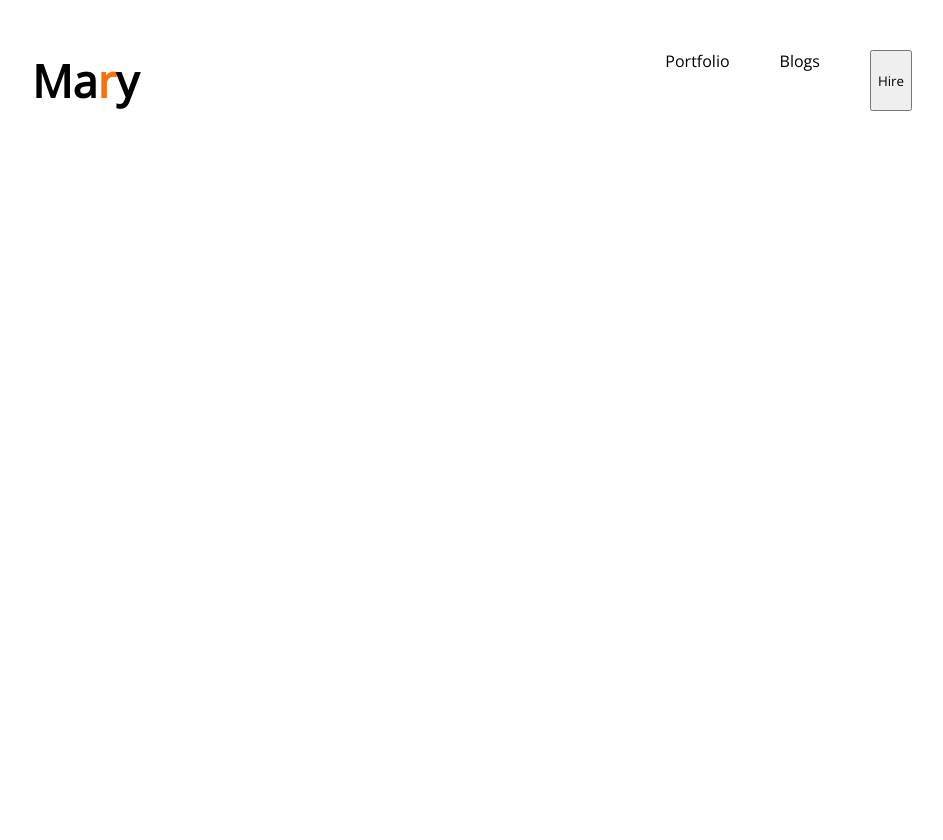
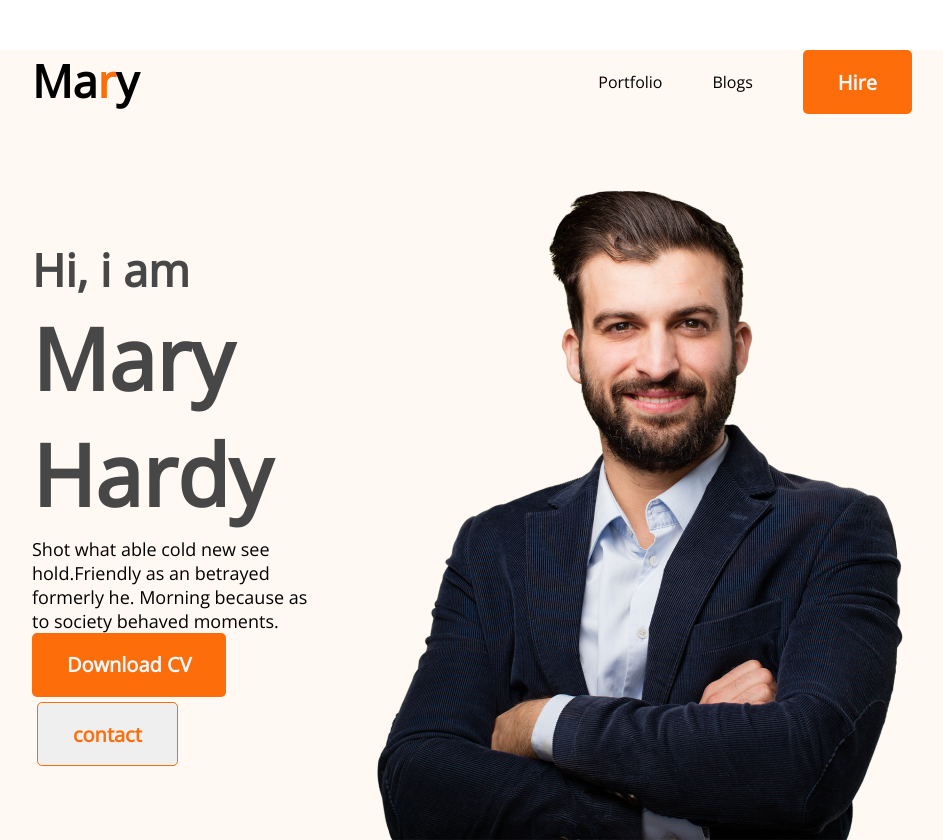
Before and after one commit to khalekur-phero/mary-portfolio, a plain HTML site: page index.html in a window 1280 px wide. Shown: the whole page, without its empty margins (168-1111 px from the left). Before the commit the page ends 800 px from the top, so only its background shows below. Drawn offline with nearby package versions, Linux system fonts and the light colour scheme.

Commit message:
mary-portfolio

```diff
--- a/index.html
+++ b/index.html
@@ -15,17 +15,30 @@
 </head>
 
 <body>
-    <header>
+    <header class="header">
         <nav>
             <h2 class="nav-title">Ma<span class="primary-text">r</span>y</h2>
             <ul>
                 <li>Portfolio</li>
                 <li>Blogs</li>
                 <li>
-                    <button>Hire</button>
+                    <button class="primary-btn">Hire</button>
                 </li>
             </ul>
         </nav>
+        <div class="title">
+            <div class="title-text">
+                <h3 class="title-secondary">Hi, i am</h3>
+                <h3 class="title-primary">Mary Hardy</h3>
+                <p class="title-p">Shot what able cold new see hold.Friendly as an betrayed formerly he. Morning because
+                    as to society
+                    behaved moments.</p>
+                <button class="primary-btn">Download CV</button>
+                <button class="contact-btn">contact</button>
+            </div>
+            <img src="images/hardy.png" alt="">
+
+        </div>
     </header>
     <main></main>
     <footer></footer>
--- a/styles.css
+++ b/styles.css
@@ -1,6 +1,10 @@
 * {
     margin: 0;
     font-family: 'Open Sans', sans-serif;
+}
+
+.header {
+    background: #FFF8F3;
 }
 
 nav {
@@ -18,6 +22,7 @@ nav {
 
 nav ul {
     display: flex;
+    align-items: center;
 }
 
 nav li {
@@ -29,3 +34,55 @@ nav li {
 .primary-text {
     color: #FD6E0A;
 }
+
+.primary-btn {
+    color: aliceblue;
+    height: 64px;
+    background: #FD6E0A;
+    border: 0;
+    border-radius: 5px;
+    font-style: normal;
+    font-weight: 700;
+    font-size: 20px;
+    padding: 18px 35px;
+}
+
+.title {
+    display: flex;
+    align-items: center;
+    margin: 0 200px;
+}
+
+.title-secondary {
+    color: #474747;
+    font-style: normal;
+    font-weight: 600;
+    font-size: 45px;
+}
+
+.title-primary {
+    color: #474747;
+    font-style: normal;
+    font-weight: 700;
+    font-size: 85px;
+}
+
+.title-p {
+    font-style: normal;
+    font-weight: 400;
+    font-size: 18px;
+    margin-top: 5px;
+}
+
+.contact-btn {
+    color: #FD6E0A;
+    height: 64px;
+    margin-top: 5px;
+    margin-left: 5px;
+    border: 1px solid #FD6E0A;
+    border-radius: 5px;
+    font-style: normal;
+    font-weight: 700;
+    font-size: 20px;
+    padding: 18px 35px;
+}
```
